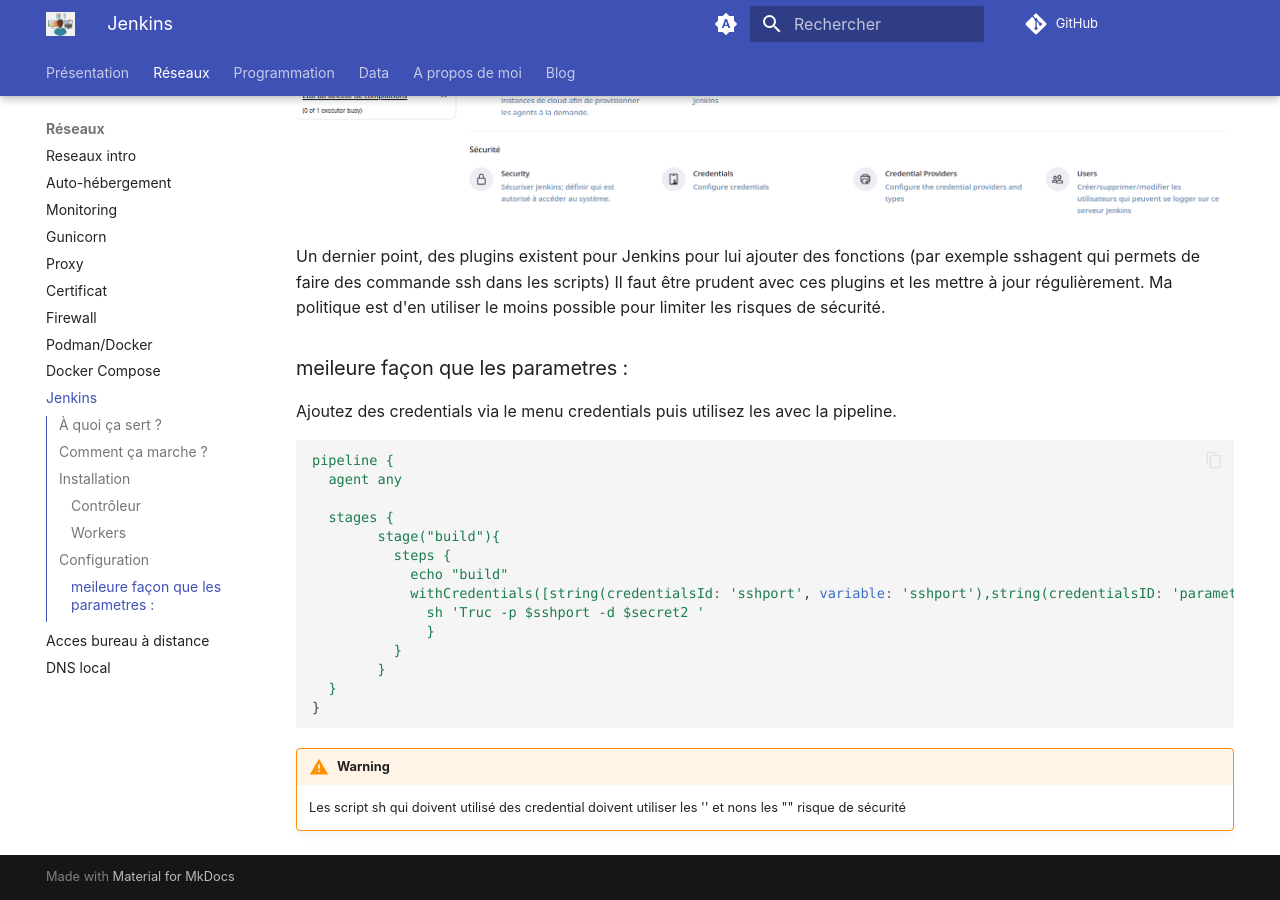
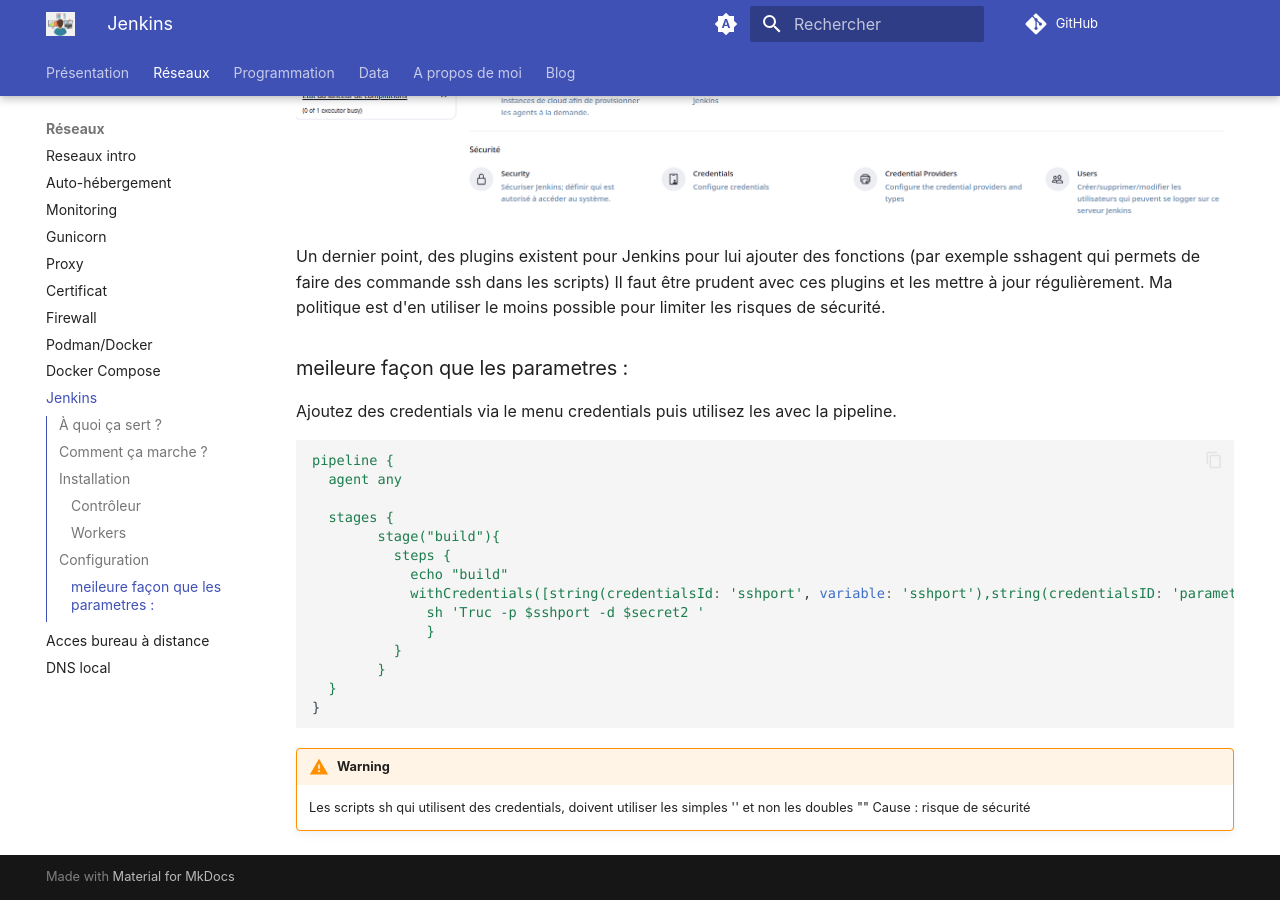
Before and after one commit to barrmath/piweb2, an MkDocs documentation site: the page built from docs/reseaux/jenkins.md, in a window 1280 px wide and 900 px high, scrolled down 7607 px. Built offline with MkDocs 1.6.1 and Material for MkDocs 9.7.7, drawn with Linux system fonts in a browser that asks for light colours.

Commit message:
correction orth

````diff
--- a/docs/reseaux/jenkins.md
+++ b/docs/reseaux/jenkins.md
@@ -164,4 +164,4 @@ pipeline {
 }
 ```
 !!!warning
-    Les script sh qui doivent utilisé des credential doivent utiliser les '' et nons les "" risque de sécurité
+    Les scripts sh qui utilisent des credentials, doivent utiliser les simples '' et non les doubles "" Cause : risque de sécurité
````
